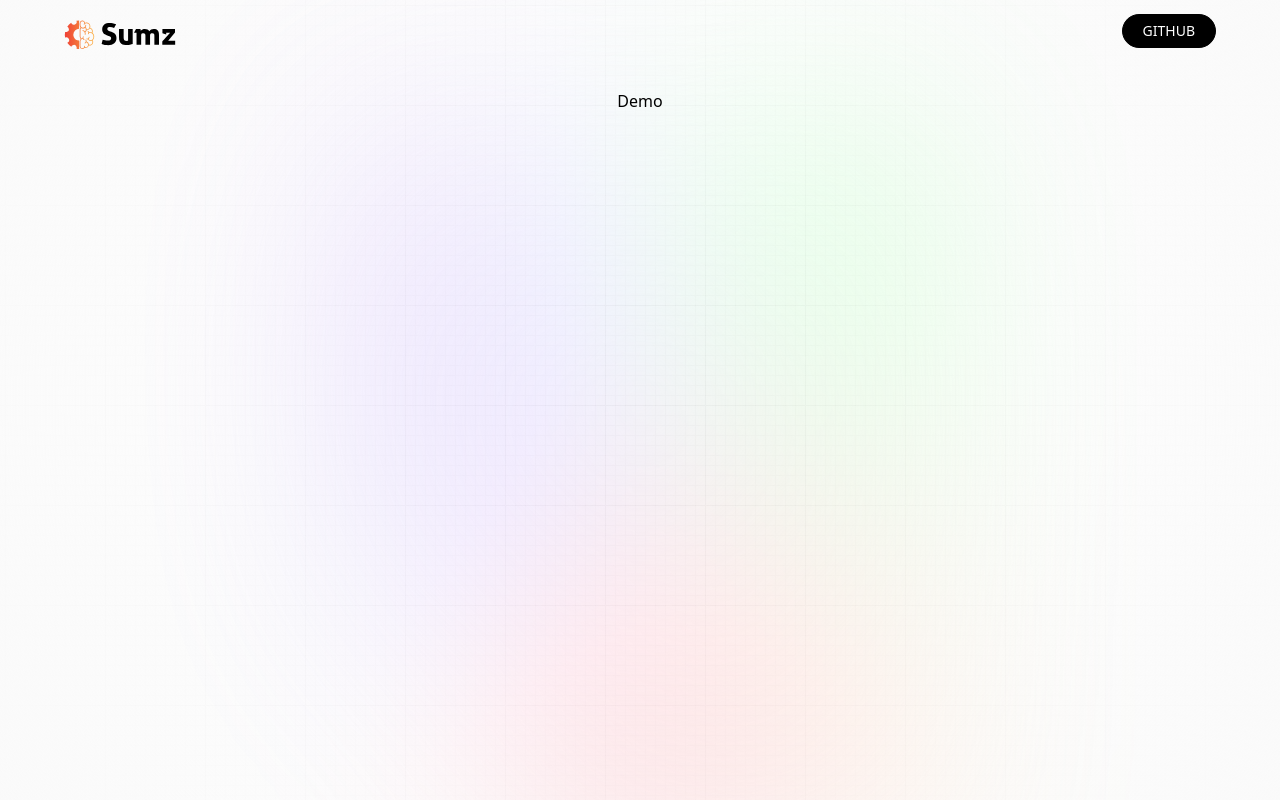
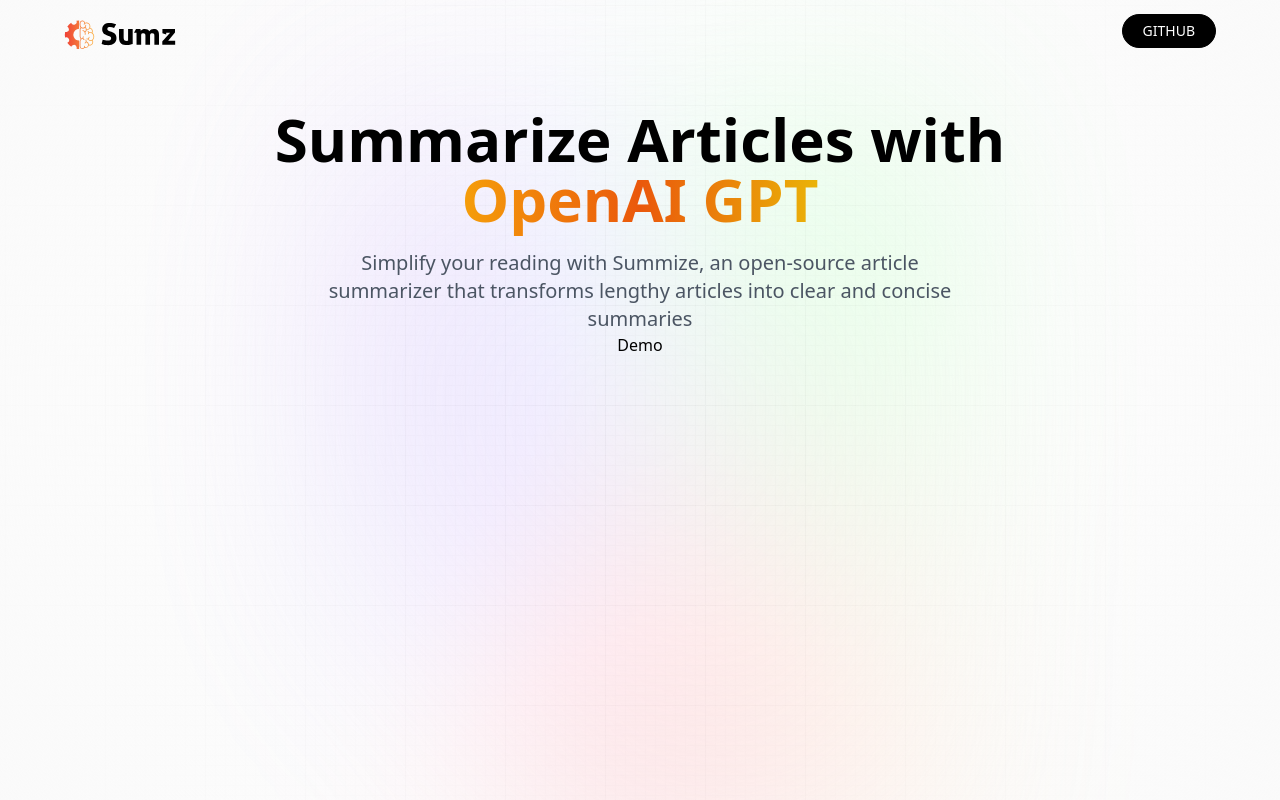
Before and after one commit to gayoung106/openai-articles, a React (Vite) app: page / in a window 1280 px wide. Built offline with nearby package versions, Linux system fonts and the light colour scheme; a web font is replaced by a local one.

Commit message:
타이틀: 타이틀 및 설명 추가

```diff
--- a/src/components/Hero.jsx
+++ b/src/components/Hero.jsx
@@ -13,6 +13,16 @@
           GITHUB
         </button>
       </nav>
+
+      <h1 className="head_text">
+        Summarize Articles with
+        <br className="max-md:hidden" />
+        <span className="orange_gradient">OpenAI GPT</span>
+      </h1>
+      <h2 className="desc">
+        Simplify your reading with Summize, an open-source article summarizer
+        that transforms lengthy articles into clear and concise summaries
+      </h2>
     </header>
   );
 };
```
